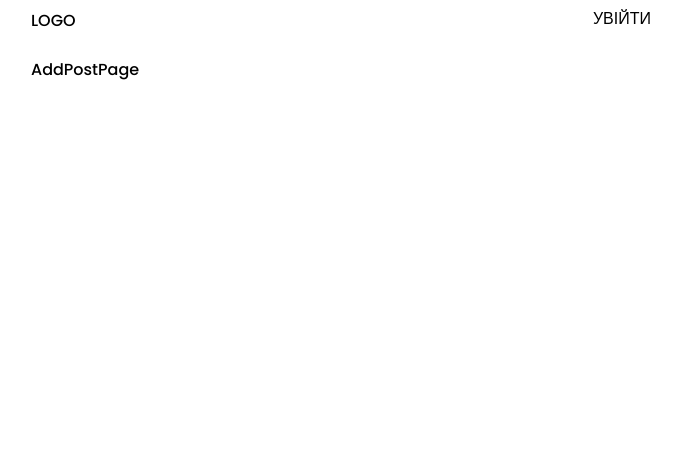
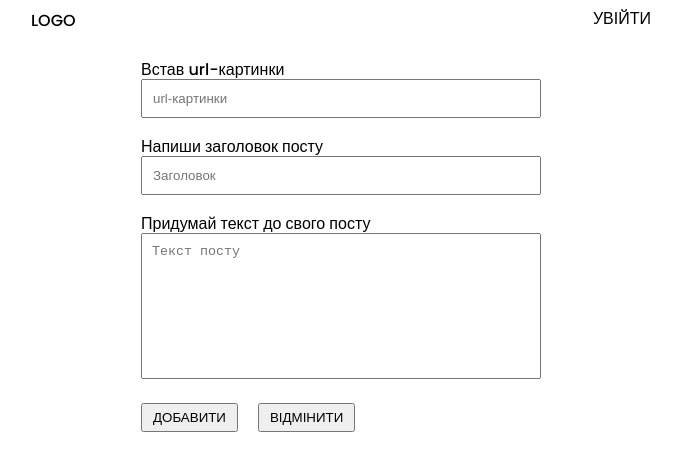
Before and after one commit to merkushynArt/postgram, a React (Create React App) app in the folder client/: page /new in a window 1280 px wide. Shown: the top 470 px of the page, without its empty margins (299-980 px from the left). Built offline with nearby package versions, Linux system fonts and the light colour scheme; no server answers.

Commit message:
wrote the layout for the page for adding posts

```diff
--- a/client/package.json
+++ b/client/package.json
@@ -13,6 +13,7 @@
       "react-redux": "^8.1.2",
       "react-router-dom": "^6.4.4",
       "react-scripts": "5.0.1",
+      "react-textarea-autosize": "^8.5.3",
       "react-toastify": "^9.1.3",
       "web-vitals": "^2.1.4"
    },
--- a/client/src/App.css
+++ b/client/src/App.css
@@ -31,7 +31,15 @@ a {
    text-transform: uppercase;
    min-width: 100px;
 }
+.post__btns {
+   display: flex;
+   gap: 20px;
+}
 
+.btn-ok, .btn-cancel {
+   padding: 5px 10px;
+   text-transform: uppercase;
+}
 /*===========================================================================================================*\
 #navbar
 \*===========================================================================================================*/
@@ -95,3 +103,26 @@ a {
    justify-content: center;
    gap: 10px;
 }
+/*===========================================================================================================*\
+#add-post
+\*===========================================================================================================*/
+.add-post {
+   max-width: 400px;
+   width: 100%;
+   margin: 0 auto;
+}
+.add-post__item{
+   display: block;
+   margin-bottom: 20px;
+}
+
+.add-post__item input, textarea{
+   width: 100%;
+   padding: 10px;
+   outline: none;
+}
+
+.add-post__item textarea {
+   min-height: 146px;
+   resize: none;
+}
--- a/client/src/pages/AddPostPage.jsx
+++ b/client/src/pages/AddPostPage.jsx
@@ -1,7 +1,45 @@
 import React from 'react';
+import TextareaAutosize from 'react-textarea-autosize';
 
 export const AddPostPage = () => {
    return (
-      <div>AddPostPage</div>
+      <form
+         className='add-post'
+         onSubmit={(e) => e.preventDefault()}
+      >
+         <label className='add-post__item'>
+            <div>Встав url-картинки</div>
+            <input
+               type="text"
+               placeholder='url-картинки'
+            />
+         </label>
+         <label className='add-post__item'>
+            <div>Напиши заголовок посту</div>
+            <input
+               type="text"
+               placeholder='Заголовок'
+            />
+         </label>
+         <label className='add-post__item'>
+            <div>Придумай текст до свого посту</div>
+            <TextareaAutosize
+               placeholder='Текст посту'
+            />
+         </label>
+         <div className='post__btns'>
+            <button
+               className='btn-ok'
+            >
+               Добавити
+            </button>
+
+            <button
+               className='btn-cancel'
+            >
+               Відмінити
+            </button>
+         </div>
+      </form>
    );
 }
```
Also changed, not shown: 2 other files (tests, documents, lock files or other folders).
